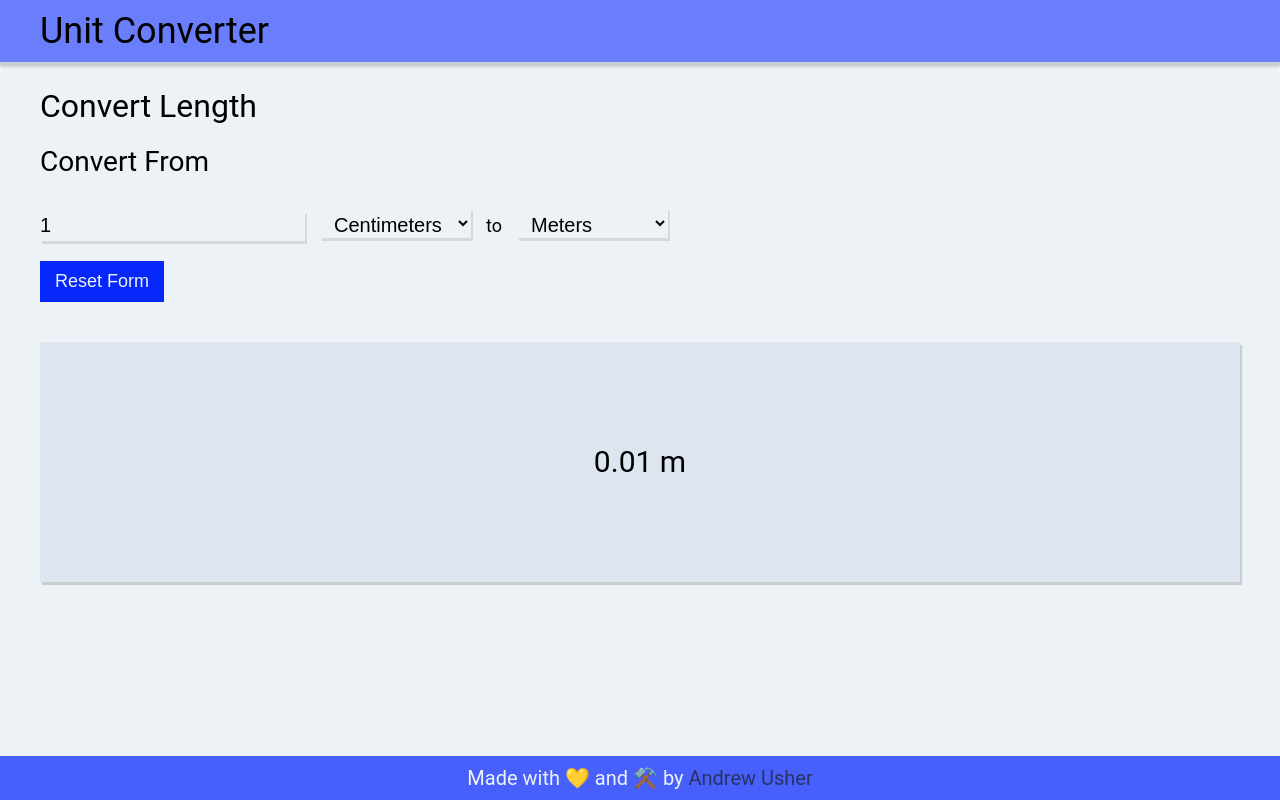
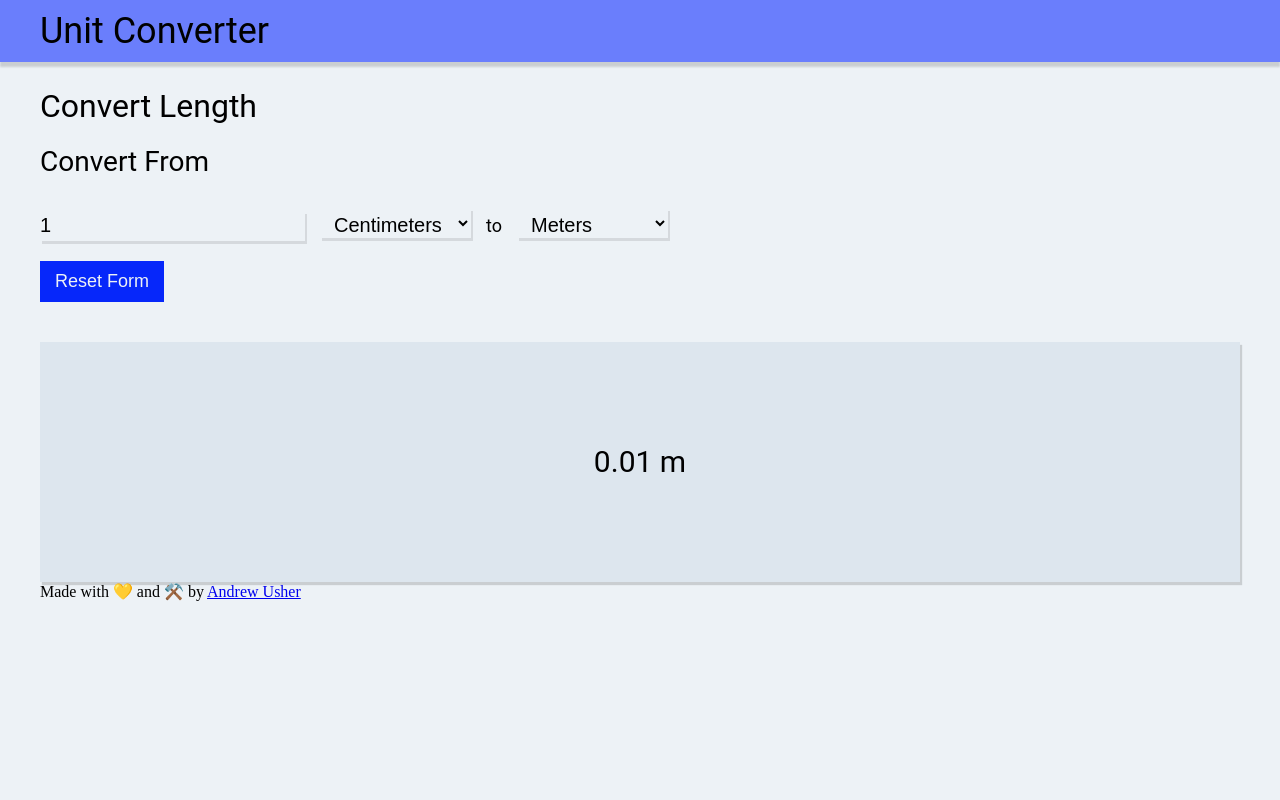
Before and after one commit to AndrewUsher/unit-converter, a React app: page / in a window 1280 px wide. Built offline with nearby package versions, Linux system fonts and the light colour scheme; the HTML template or start-up script is replaced by a standard one.

Commit message:
feat(Footer): Remove footer stylus references (migrating to styled-components)

```diff
--- a/src/styles/_footer.styl
+++ /dev/null
@@ -1,24 +0,0 @@
-@import 'variables.styl'
-
-footer
-  background-color: darken($primaryColor, 10%);
-  bottom: 0;
-  color: $bgColor;
-  font-family: $siteFont;
-  padding: 10px 30px;
-  position: absolute;
-  text-align: center;
-  width: 100%;
-
-  p
-    font-size: 20px;
-
-    @media (max-width: 400px)
-      font-size: 16px;
-
-    a
-      color: darken(#343E7C, 20%);
-      text-decoration: none;
-
-      &:hover
-        text-decoration: underline dotted;
--- a/src/styles/index.styl
+++ b/src/styles/index.styl
@@ -2,7 +2,6 @@
 @import '_header.styl'
 @import '_input.styl'
 @import '_output.styl'
-@import '_footer.styl'
 @import 'variables.styl'
 
 *,
```
